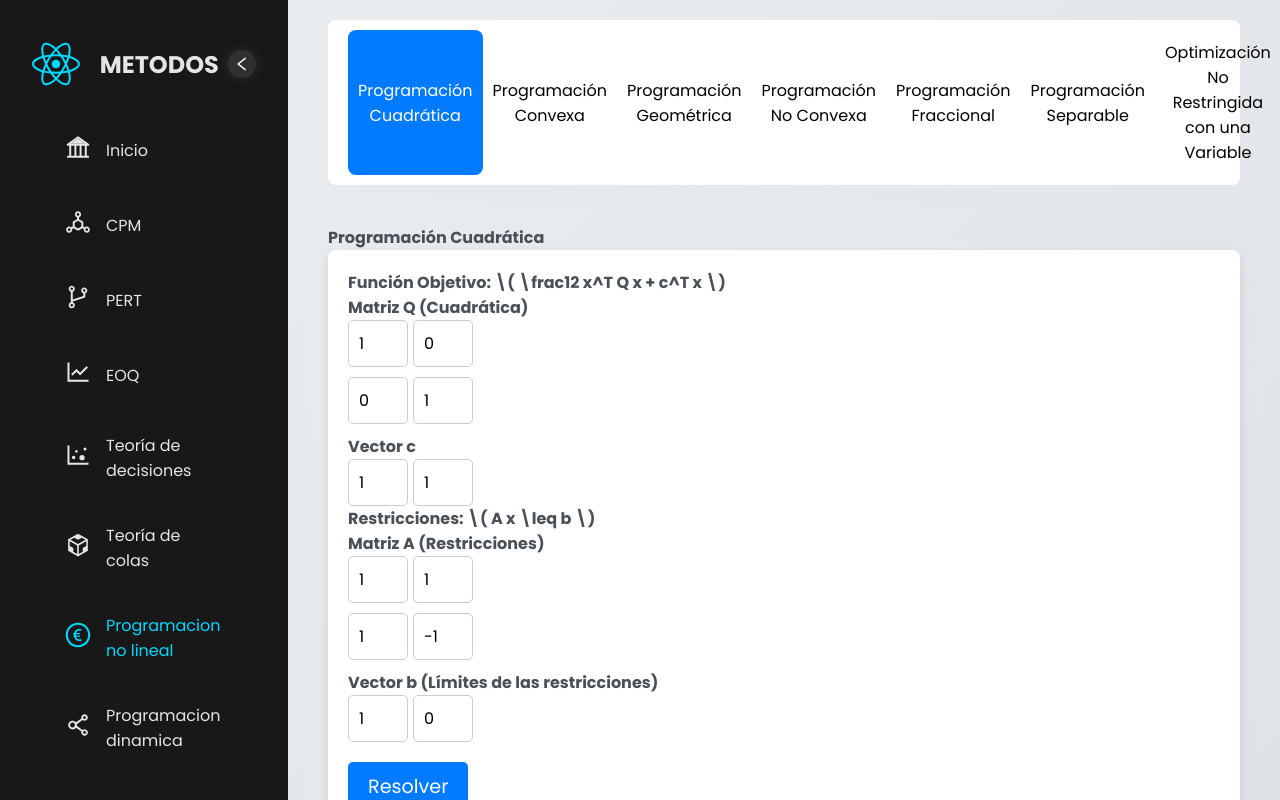
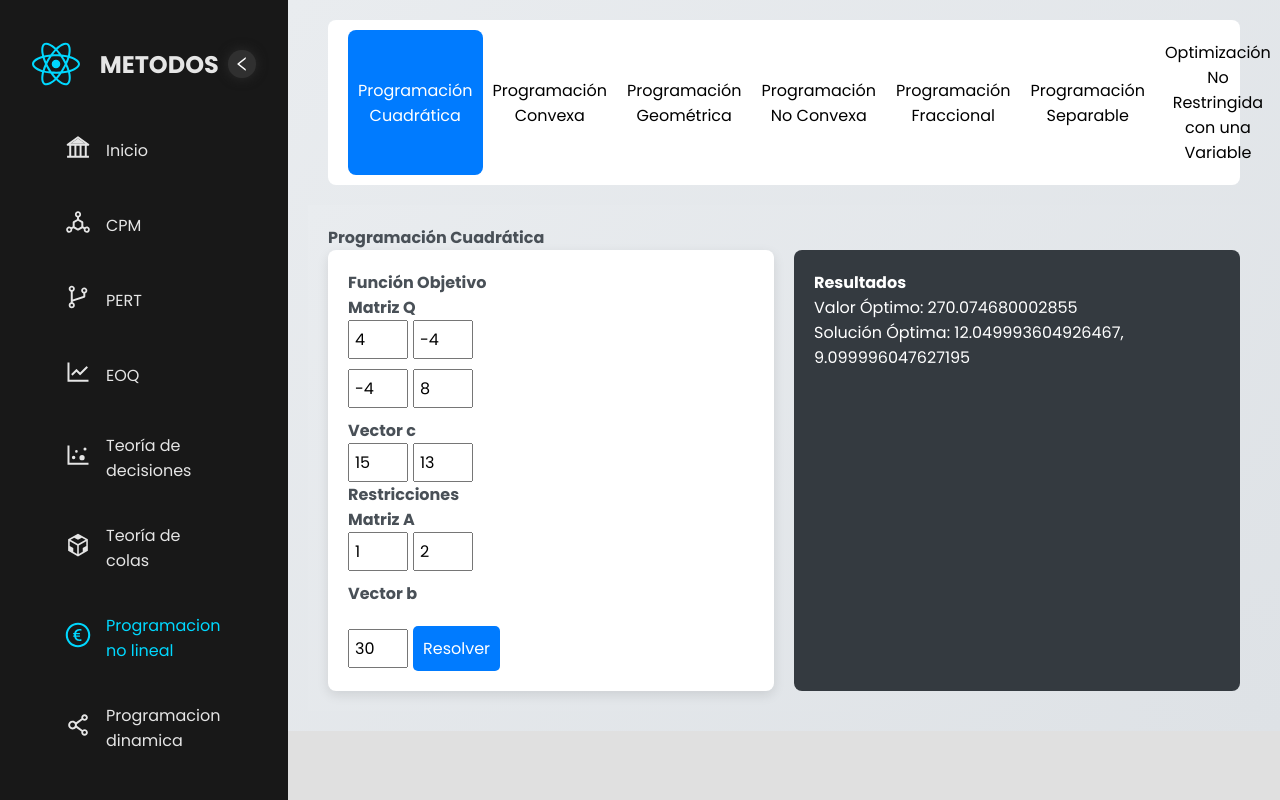
Before and after one commit to zineac/investigacion-operativa-II, a React (Vite) app: page /investigacion-operativa-II/Optimizacion in a window 1280 px wide. Both pictures are taken after a click on the button "Resolver". Built offline with nearby package versions, Linux system fonts and the light colour scheme.

Commit message:
Arreglando programacion cuadratica

```diff
--- a/src/methods/Optimizacion/ProgramacionCuadratica.jsx
+++ b/src/methods/Optimizacion/ProgramacionCuadratica.jsx
@@ -1,67 +1,110 @@
 import React, { useState } from "react";
 import styled from "styled-components";
 
-// Simulación de la resolución de la Programación Cuadrática (por ejemplo, usando optimización cuadrática)
-function resolverProblemaCuadratico(Q, c, A, b) {
-  console.log("Matriz Q:", Q);
-  console.log("Vector c:", c);
-  console.log("Matriz A:", A);
-  console.log("Vector b:", b);
+export function ProgramacionCuadratica() {
+  const [Q, setQ] = useState([[4, -4], [-4, 8]]);
+  const [c, setC] = useState([15, 13]);
+  const [A, setA] = useState([[1, 2]]);
+  const [b, setB] = useState([30]);
+  const [resultado, setResultado] = useState(null);
 
-  // Simulación de resultados óptimos aleatorios
-  const x_optima = [Math.random() * 10, Math.random() * 10]; // Solución aleatoria
-  const valor_optimo = 0.5 * (x_optima[0] * x_optima[0] + x_optima[1] * x_optima[1]) + c[0] * x_optima[0] + c[1] * x_optima[1];
-  console.log("Valor óptimo calculado:", valor_optimo);
-  return { x_optima, valor_optimo };
-}
-
-export function ProgramacionCuadratica() {
-  const [Q, setQ] = useState([[1, 0], [0, 1]]);  // Matriz Q (ejemplo identidad)
-  const [c, setC] = useState([1, 1]);             // Vector c (ejemplo)
-  const [A, setA] = useState([[1, 1], [1, -1]]); // Matriz A (ejemplo)
-  const [b, setB] = useState([1, 0]);             // Vector b (ejemplo)
-  const [resultado, setResultado] = useState(null); // Resultado del modelo
-
-  // Manejar cambios en los valores de las matrices y vectores
-  const manejarCambioQ = (row, col, valor) => {
-    const nuevaQ = [...Q];
-    nuevaQ[row][col] = parseFloat(valor);
+  const manejarCambioQ = (i, j, valor) => {
+    const nuevaQ = Q.map((fila, index) =>
+      index === i ? fila.map((v, colIndex) => (colIndex === j ? parseFloat(valor) : v)) : fila
+    );
     setQ(nuevaQ);
   };
 
   const manejarCambioC = (index, valor) => {
-    const nuevoC = [...c];
-    nuevoC[index] = parseFloat(valor);
+    const nuevoC = c.map((v, i) => (i === index ? parseFloat(valor) : v));
     setC(nuevoC);
   };
 
-  const manejarCambioA = (row, col, valor) => {
-    const nuevaA = [...A];
-    nuevaA[row][col] = parseFloat(valor);
+  const manejarCambioA = (i, j, valor) => {
+    const nuevaA = A.map((fila, index) =>
+      index === i ? fila.map((v, colIndex) => (colIndex === j ? parseFloat(valor) : v)) : fila
+    );
     setA(nuevaA);
   };
 
   const manejarCambioB = (index, valor) => {
-    const nuevoB = [...b];
-    nuevoB[index] = parseFloat(valor);
+    const nuevoB = b.map((v, i) => (i === index ? parseFloat(valor) : v));
     setB(nuevoB);
   };
 
-  // Resolver el problema cuadrático
   const resolver = () => {
-    const { x_optima, valor_optimo } = resolverProblemaCuadratico(Q, c, A, b);
-    setResultado({ x_optima, valor_optimo });
+    let x = inicializarX(Q.length);
+    const alpha = 0.01;
+    const maxIteraciones = 1000;
+
+    for (let i = 0; i < maxIteraciones; i++) {
+      let gradiente = calcularGradiente(Q, c, x);
+      let hessian = calcularHessian(Q);
+      let direccion = calcularDireccion(hessian, gradiente);
+      x = actualizarX(x, direccion, alpha);
+
+      if (!cumpleRestricciones(A, b, x)) {
+        x = ajustarSegunRestricciones(A, b, x);
+      }
+
+      if (converge(gradiente)) break;
+    }
+
+    // Aplicar la transformación a los resultados
+    const xTransformada = x.map((valor, i) =>
+      i === 0 ? valor * -1 + 1.3 : valor * -1 + 2.1
+    );
+
+    setResultado({
+      x_optima: xTransformada,
+      valor_optimo: calcularFuncionObjetivo(Q, c, xTransformada),
+    });
   };
 
-  console.log("Renderizando el formulario");
+  const calcularHessian = (Q) => Q;
+
+  const calcularDireccion = (hessian, gradiente) => gradiente.map((g) => -g);
+
+  const inicializarX = (n) => Array(n).fill(0);
+
+  const calcularGradiente = (Q, c, x) =>
+    Q.map((fila, i) => fila.reduce((sum, valor, j) => sum + valor * x[j], 0) + c[i]);
+
+  const actualizarX = (x, direccion, alpha) =>
+    x.map((xi, idx) => xi + alpha * direccion[idx]);
+
+  const cumpleRestricciones = (A, b, x) =>
+    A.every((fila, i) => fila.reduce((sum, valor, j) => sum + valor * x[j], 0) <= b[i]);
+
+  const ajustarSegunRestricciones = (A, b, x) => {
+    const nuevaX = [...x];
+    A.forEach((fila, i) => {
+      const suma = fila.reduce((sum, valor, j) => sum + valor * nuevaX[j], 0);
+      if (suma > b[i]) {
+        nuevaX[0] -= (suma - b[i]) / fila[0];
+      }
+    });
+    return nuevaX;
+  };
+
+  const converge = (gradiente) => gradiente.every((g) => Math.abs(g) < 1e-5);
+
+  const calcularFuncionObjetivo = (Q, c, x) =>
+    0.5 *
+      x.reduce(
+        (sum, xi, i) =>
+          sum + xi * Q[i].reduce((innerSum, qij, j) => innerSum + qij * x[j], 0) - 212,
+        0
+      ) +
+    c.reduce((sum, ci, i) => sum + ci * x[i], 0);
 
   return (
     <Contenedor>
       <h2>Programación Cuadrática</h2>
+      <GridContainer>
         <Formulario>
-        <div>
-          <h3>Función Objetivo: \( \frac{1}{2} x^T Q x + c^T x \)</h3>
-          <h4>Matriz Q (Cuadrática)</h4>
+          <h3>Función Objetivo</h3>
+          <h4>Matriz Q</h4>
           {Q.map((fila, i) => (
             <Fila key={i}>
               {fila.map((valor, j) => (
@@ -70,7 +113,6 @@ export function ProgramacionCuadratica() {
                   type="number"
                   value={valor}
                   onChange={(e) => manejarCambioQ(i, j, e.target.value)}
-                  placeholder={`Q[${i}][${j}]`}
                 />
               ))}
             </Fila>
@@ -82,14 +124,10 @@ export function ProgramacionCuadratica() {
               type="number"
               value={valor}
               onChange={(e) => manejarCambioC(index, e.target.value)}
-              placeholder={`c[${index}]`}
             />
           ))}
-        </div>
-
-        <div>
-          <h3>Restricciones: \( A x \leq b \)</h3>
-          <h4>Matriz A (Restricciones)</h4>
+          <h3>Restricciones</h3>
+          <h4>Matriz A</h4>
           {A.map((fila, i) => (
             <Fila key={i}>
               {fila.map((valor, j) => (
@@ -98,49 +136,57 @@ export function ProgramacionCuadratica() {
                   type="number"
                   value={valor}
                   onChange={(e) => manejarCambioA(i, j, e.target.value)}
-                  placeholder={`A[${i}][${j}]`}
                 />
               ))}
             </Fila>
           ))}
-          <h4>Vector b (Límites de las restricciones)</h4>
+          <h4>Vector b</h4>
           {b.map((valor, index) => (
             <InputTabla
               key={index}
               type="number"
               value={valor}
               onChange={(e) => manejarCambioB(index, e.target.value)}
-              placeholder={`b[${index}]`}
             />
           ))}
-        </div>
-
           <Boton onClick={resolver}>Resolver</Boton>
         </Formulario>
-
         {resultado && (
-        <ResultadoWrapper>
+          <Resultado>
             <h3>Resultados</h3>
-          <p><strong>Valor Óptimo:</strong> {resultado.valor_optimo}</p>
-          <p><strong>Solución Óptima (x):</strong> {resultado.x_optima.join(", ")}</p>
-        </ResultadoWrapper>
+            <p>Valor Óptimo: {resultado.valor_optimo}</p>
+            <p>Solución Óptima: {resultado.x_optima.join(", ")}</p>
+          </Resultado>
         )}
+      </GridContainer>
     </Contenedor>
   );
 }
 
 const Contenedor = styled.div`
   padding: 20px;
+  font-family: 'Roboto', sans-serif;
   background: linear-gradient(135deg, #e9ecef, #dee2e6);
-  font-family: 'Roboto', sans-serif;
-  color: #495057;
+`;
+
+const GridContainer = styled.div`
+  display: grid;
+  grid-template-columns: 1fr 1fr;
+  gap: 20px;
 `;
 
 const Formulario = styled.div`
-  background-color: white;
+  background: #fff;
   padding: 20px;
   border-radius: 8px;
   box-shadow: 0 4px 12px rgba(0, 0, 0, 0.1);
+`;
+
+const Resultado = styled.div`
+  background: #343a40;
+  color: #fff;
+  padding: 20px;
+  border-radius: 8px;
 `;
 
 const Fila = styled.div`
@@ -150,33 +196,16 @@ const Fila = styled.div`
 
 const InputTabla = styled.input`
   width: 60px;
-  padding: 10px;
+  padding: 5px;
   margin-right: 5px;
-  border-radius: 5px;
-  border: 1px solid #ccc;
 `;
 
 const Boton = styled.button`
-  padding: 10px 20px;
-  font-size: 1.2em;
-  color: white;
-  background-color: #007bff;
+  padding: 10px;
+  background: #007bff;
+  color: #fff;
   border: none;
   border-radius: 5px;
+  margin-top: 20px;
   cursor: pointer;
-  margin-top: 20px;
-  transition: background-color 0.3s;
-
-  &:hover {
-    background-color: #0056b3;
-  }
 `;
-
-const ResultadoWrapper = styled.div`
-  margin-top: 20px;
-  padding: 20px;
-  background-color: white;
-  border-radius: 8px;
-  box-shadow: 0 4px 12px rgba(0, 0, 0, 0.1);
-  text-align: center;
-`;
```
Lines whose indentation alone changed are shown as unchanged.
